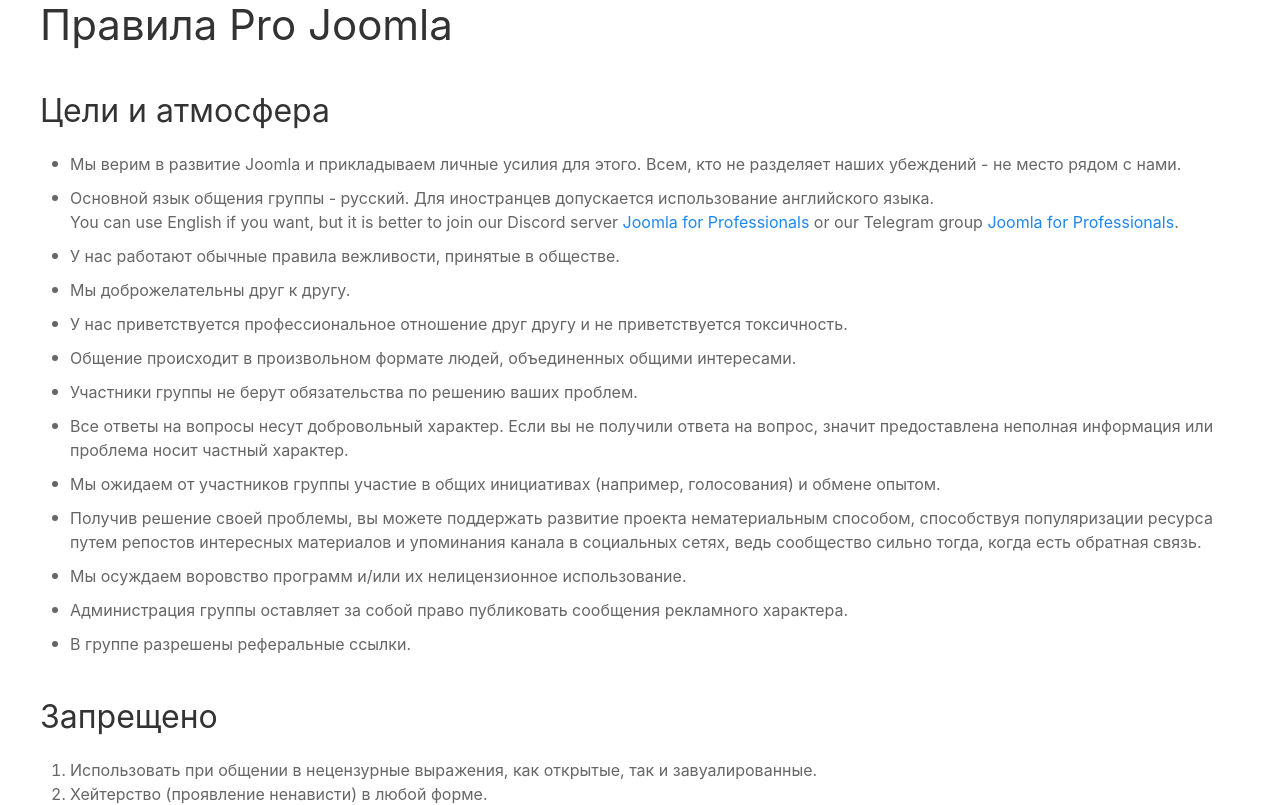
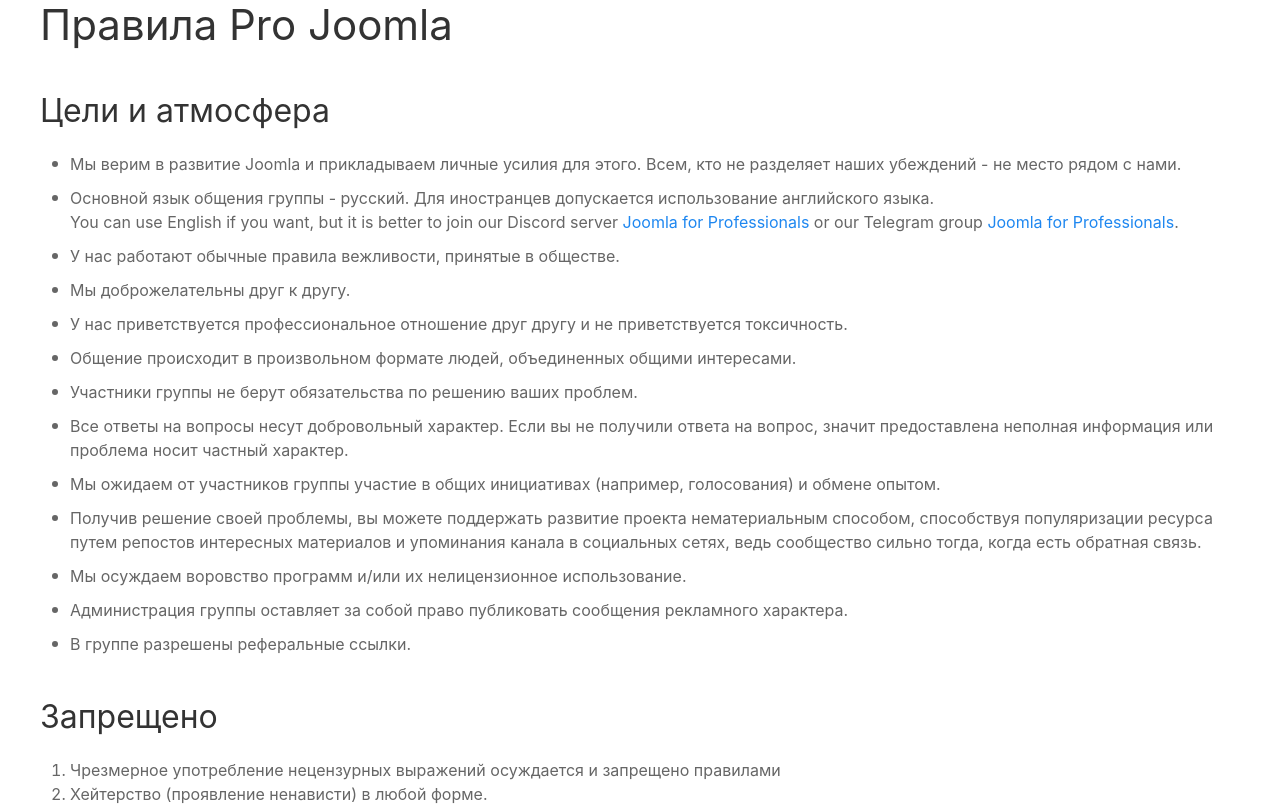
Before and after one commit to JPathRu/rulesprojoomla, a plain HTML site: page index.html in a window 1280 px wide. Shown: the top 805 px of the page. Drawn offline with nearby package versions, Linux system fonts and the light colour scheme.

Commit message:
Update index.html

```diff
--- a/index.html
+++ b/index.html
@@ -31,7 +31,7 @@
 		</ul>
 		<h2 id="prohibited">Запрещено</h2>
 		<ol>
-			<li>Использовать при общении в нецензурные выражения, как открытые, так и завуалированные.</li>
+			<li>Чрезмерное употребление нецензурных выражений осуждается и запрещено правилами</li>
 			<li>Хейтерство (проявление ненависти) в любой форме.</li>
 			<li>Подстрекательство и провокация ссор, свар, ругани и т.п.</li>
 			<li>Явно или косвенно оскорблять и дискриминировать участников группы и / или сторонних лиц по любому признаку (национальному, половому, религиозному, расовому, возрастному, профессиональному или по любым другим признакам).</li>
```
